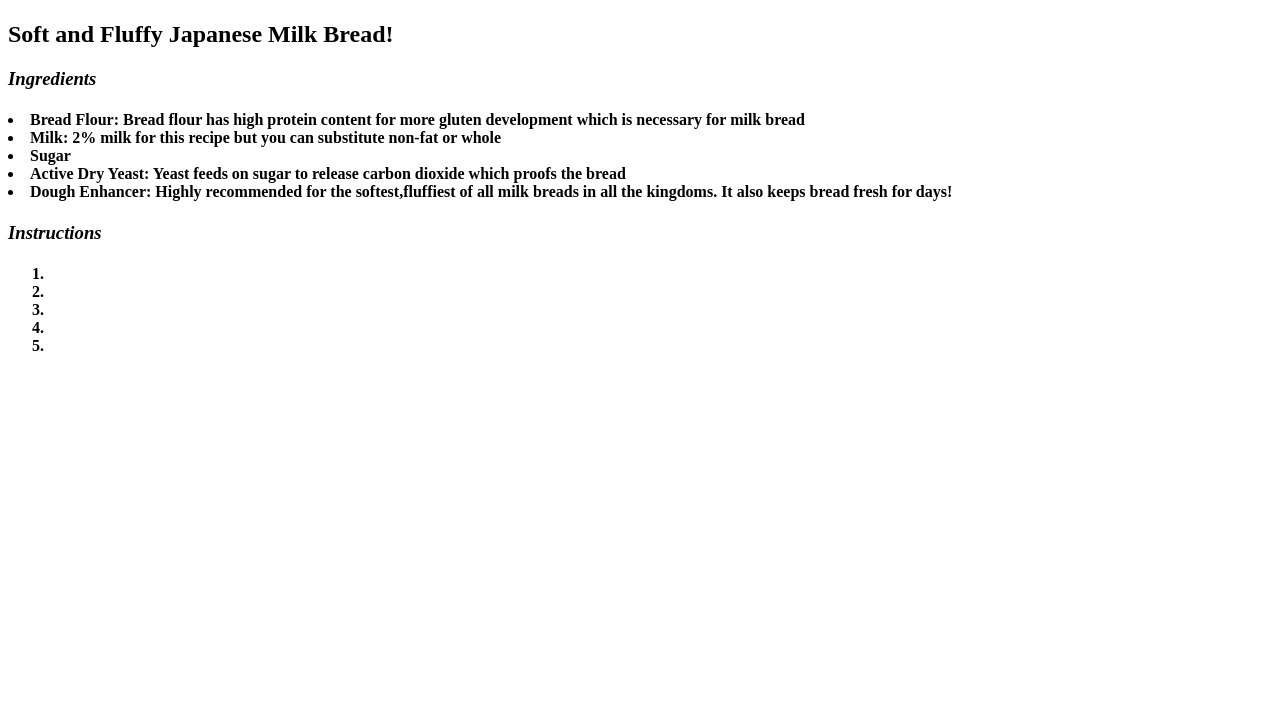
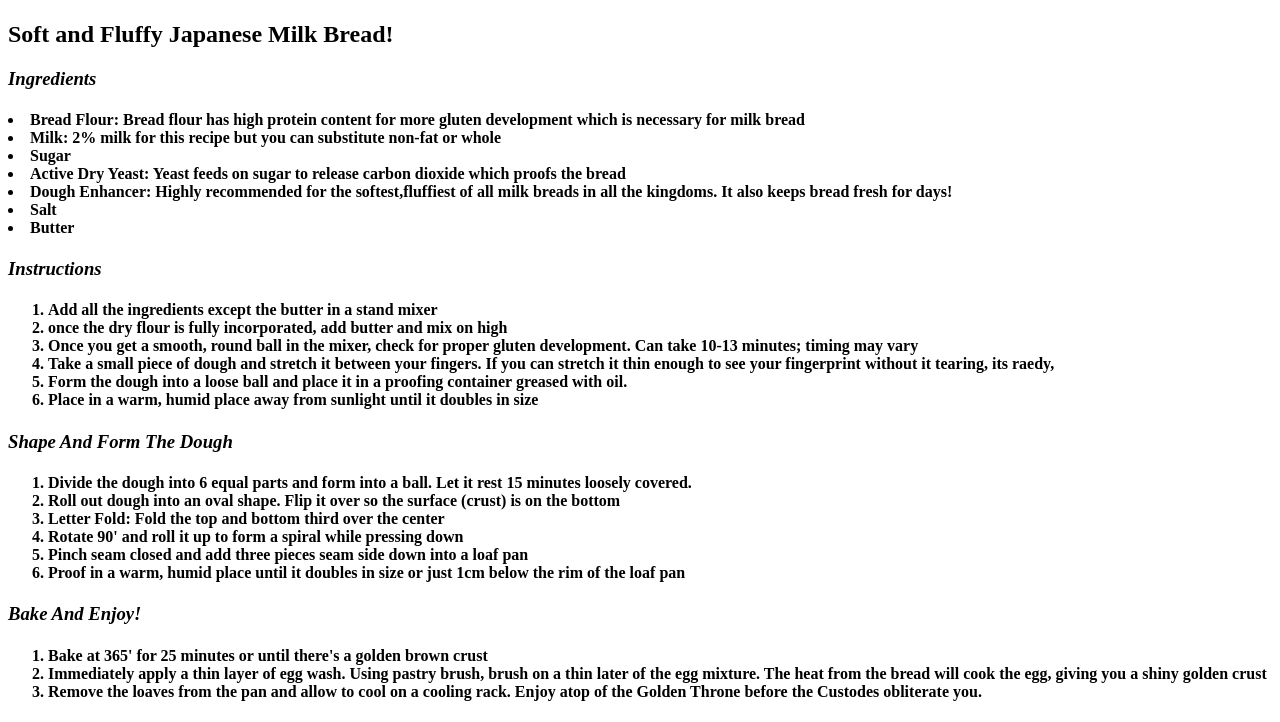
Before and after one commit to Yokuram/odin-recipes, a plain HTML site: page Milkbread.html in a window 1280 px wide. Shown: the part 125-847 px from the top of the page. Before the commit the page ends 800 px from the top, so only its background shows below. Drawn offline with Linux system fonts and the light colour scheme.

Commit message:
Milkbread.html Weston (1):
	Create Instructions using 3 separate paragraphed ordered listings

```diff
--- a/Milkbread.html
+++ b/Milkbread.html
@@ -30,6 +30,9 @@
 
                     <li>Dough Enhancer: Highly recommended for the softest,fluffiest of all milk breads in all the kingdoms. It also keeps bread fresh for days! </li>
 
+                    <li>Salt</li>
+
+                    <li>Butter</li>
                 </ui>
             </p>
 
@@ -40,15 +43,17 @@
         <h4>
             <p>
                 <ol>
-                    <li> </li>
+                    <li>Add all the ingredients except the butter in a stand mixer</li>
 
-                    <li> </li>
+                    <li>once the dry flour is fully incorporated, add butter and mix on high </li>
 
-                    <li> </li>
+                    <li>Once you get a smooth, round ball in the mixer, check for proper gluten development. Can take 10-13 minutes; timing may vary </li>
 
-                    <li> </li>
+                    <li>Take a small piece of dough and stretch it between your fingers. If you can stretch it thin enough to see your fingerprint without it tearing, its raedy, </li>
 
-                    <li> </li>
+                    <li>Form the dough into a loose ball and place it in a proofing container greased with oil. </li>
+
+                    <li>Place in a warm, humid place away from sunlight until it doubles in size</li>
 
                 </ol>
 
@@ -56,5 +61,44 @@
 
 
         </h4>
+
+    <h3><em>Shape And Form The Dough</em></h3>
+
+        <h4>
+            <p>
+                <ol>
+                    <li>Divide the dough into 6 equal parts and form into a ball. Let it rest 15 minutes loosely covered.</li>
+
+                    <li>Roll out dough into an oval shape. Flip it over so the surface (crust) is on the bottom</li>
+
+                    <li>Letter Fold: Fold the top and bottom third over the center</li>
+
+                    <li>Rotate 90' and roll it up to form a spiral while pressing down</li>
+
+                    <li>Pinch seam closed and add three pieces seam side down into a loaf pan</li>
+
+                    <li>Proof in a warm, humid place until it doubles in size or just 1cm below the rim of the loaf pan</li>
+
+
+                </ol>
+
+            </p>
+        </h4>
+
+    <h3><em>Bake And Enjoy!</em></h3>
+
+        <h4>
+            <p>
+                <ol>
+                    <li>Bake at 365' for 25 minutes or until there's a golden brown crust</li>
+
+                    <li>Immediately apply a thin layer of egg wash. Using pastry brush, brush on a thin later of the egg mixture. The heat from the bread will cook the egg, giving you a shiny golden crust</li>
+
+                    <li>Remove the loaves from the pan and allow to cool on a cooling rack. Enjoy atop of the Golden Throne before the Custodes obliterate you.</li>
+
+                </ol>
+            </p>
+        </h4>
 </body>
+
 </html>
```
